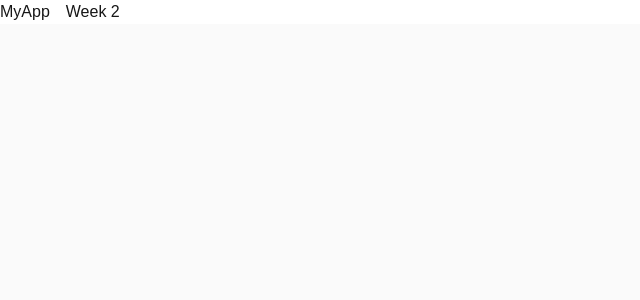
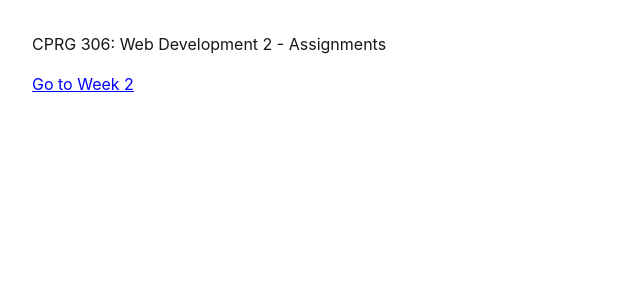
Before and after one commit to ashhadq83/cprg_assignments, a Next.js app: page / in a window 1280 px wide. Shown: the top 300 px of the page, without its empty margins (0-640 px from the left). Built offline with nearby package versions, Linux system fonts and the light colour scheme.

Commit message:
Update page.tsx

```diff
--- a/app/page.tsx
+++ b/app/page.tsx
@@ -1,15 +1,16 @@
-import NavBar from '../components/navbar';
+// app/page.tsx
+import React from 'react';
+import Link from 'next/link';
 
-
-export default function Home() {
+export default function HomePage() {
   return (
-    <div>
-      <NavBar />
-      <div className="flex min-h-screen items-center justify-center bg-zinc-50 font-sans dark:bg-black">
-        <main className="...">
-          {/* Main content goes here */}
-        </main>
-      </div>
-    </div>
+    <main style={{ padding: '2rem', fontFamily: 'Inter, sans-serif' }}>
+      <h1>CPRG 306: Web Development 2 - Assignments</h1>
+      <p style={{ marginTop: '1rem' }}>
+        <Link href="/week2" style={{ color: 'blue', textDecoration: 'underline' }}>
+          Go to Week 2
+        </Link>
+      </p>
+    </main>
   );
 }
```
